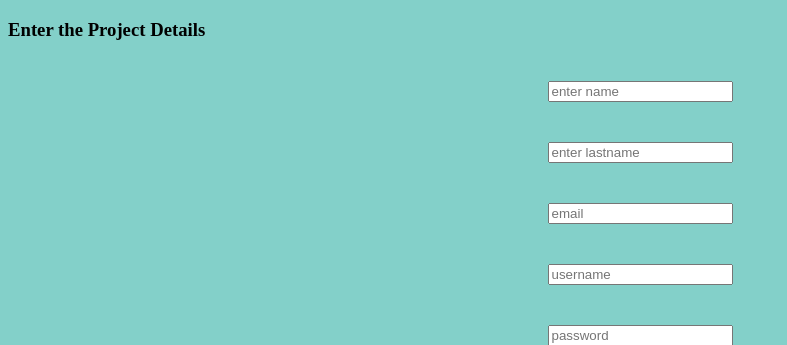
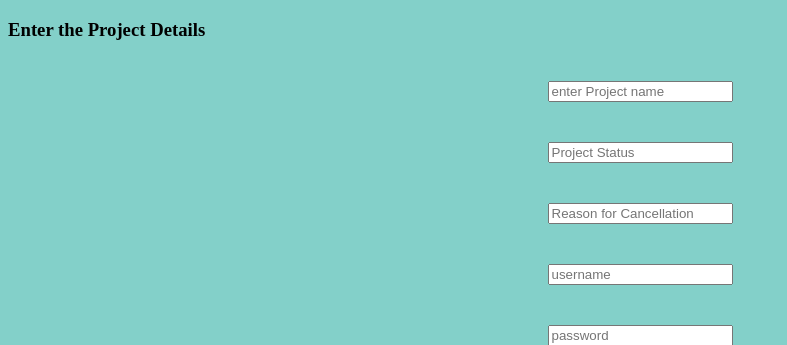
Before and after one commit to nirpp/finalproj, a PHP site: page /upload.php in a window 1280 px wide. Shown: the top 345 px of the page, without its empty margins (0-787 px from the left). Run offline with PHP 8.4, Linux system fonts and the light colour scheme.

Commit message:
new changes

```diff
--- a/index.php
+++ b/index.php
@@ -55,9 +55,10 @@
                     <input type="text" id="country">
                   </div>
                   <div class="input_wrap">
-                    <input type="submit" value="Register Now" class="submit_btn"><br>
+                    <input type="submit" value="Register Now" class="submit_btn">
                     <a href="upload.php">Next</a>
                   </div>
+
                 </div>
 
               </form>
--- a/upload.php
+++ b/upload.php
@@ -13,19 +13,19 @@
 
 
             <label>
-                <input type="text" name="fname" placeholder="enter name">
+                <input type="text" name="fname" placeholder="enter Project name">
                 <div class="line-box">
                 <div class="line"></div>
                 </div>
             </label>
             <label>
-                <input type="text" name="lname" placeholder="enter lastname">
+                <input type="text" name="projStatus" placeholder="Project Status">
                 <div class="line-box">
                 <div class="line"></div>
                 </div>
             </label>
             <label>
-                <input type="text" name="email" placeholder="email">
+                <input type="text" name="Reason" placeholder="Reason for Cancellation">
                 <div class="line-box">
                 <div class="line"></div>
                 </div>
```
